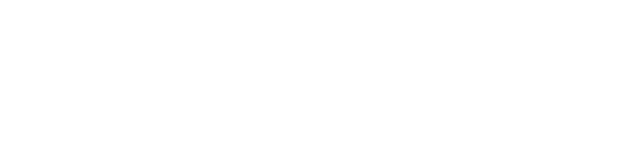
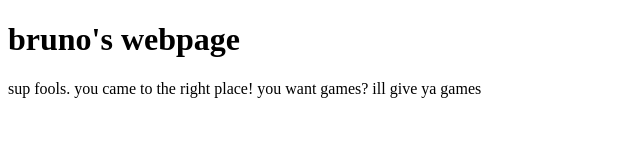
Before and after one commit to byte-pixel/webpg, a plain HTML site: page index.html in a window 1280 px wide. Shown: the whole page, without its empty margins (0-640 px from the left). Drawn offline with Linux system fonts and the light colour scheme.

Commit message:
Update index.html

```diff
--- a/index.html
+++ b/index.html
@@ -2,4 +2,6 @@
 <html lang="en">
 <head>
    <title>Bruno's webpage</title>
+   <h1>bruno's webpage</h1>
+   <p>sup fools. you came to the right place! you want games? ill give ya games</p>
 </head>
```
